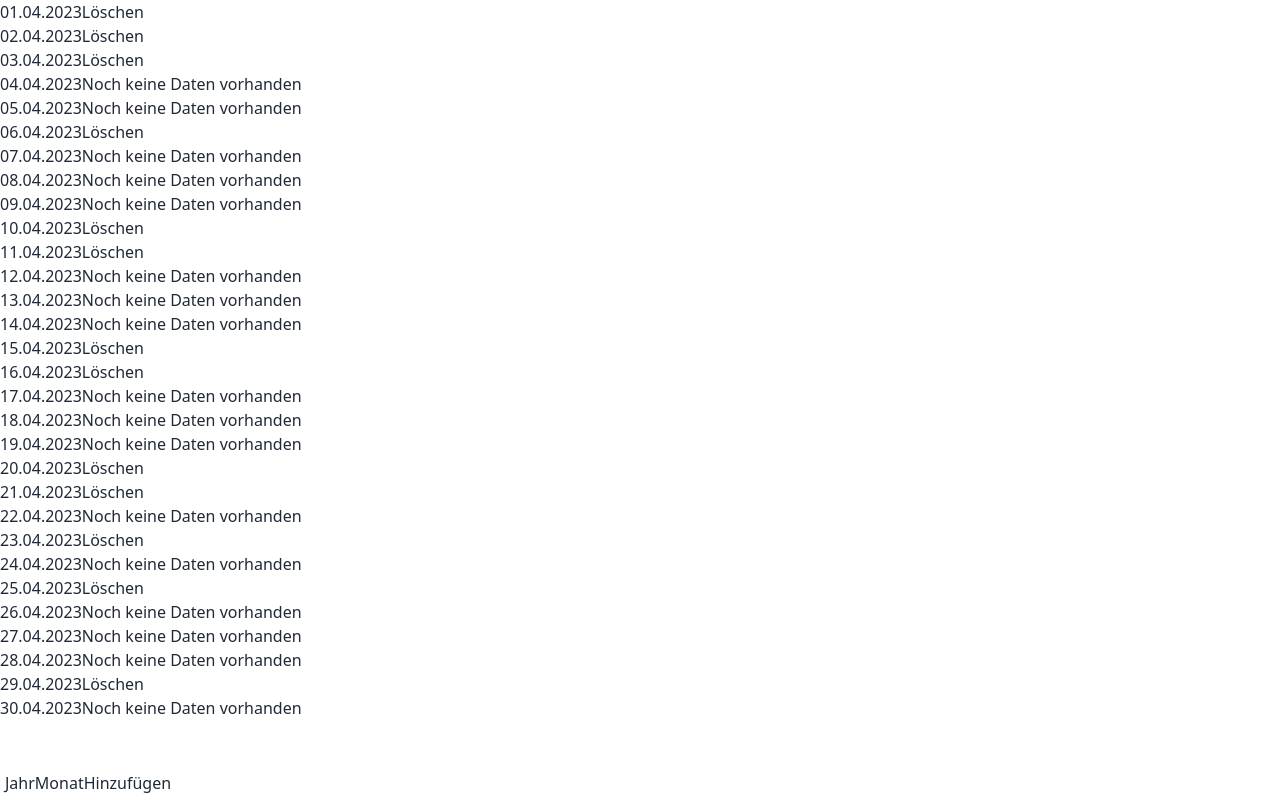
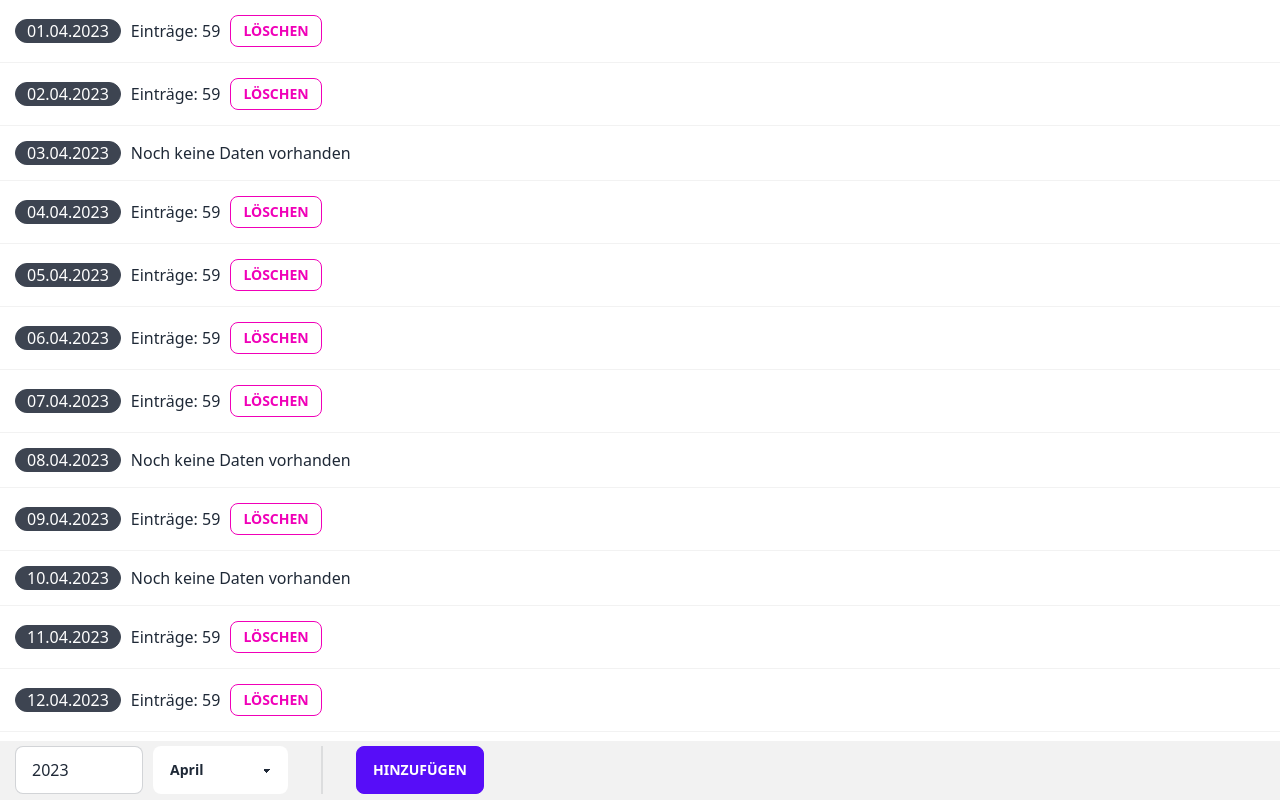
Before and after one commit to cegredev/zoom-list, a SvelteKit app: page /entry in a window 1280 px wide. Built offline with nearby package versions, Linux system fonts and the light colour scheme.

Commit message:
Setup UI

```diff
--- /dev/null
+++ b/src/lib/uiconsts.ts
@@ -0,0 +1,14 @@
+export const fullMonths = [
+	'Januar',
+	'Februar',
+	'März',
+	'April',
+	'Mai',
+	'Juni',
+	'Juli',
+	'August',
+	'September',
+	'Oktober',
+	'November',
+	'Dezember'
+];
--- a/src/routes/entry/+page.svelte
+++ b/src/routes/entry/+page.svelte
@@ -1,45 +1,74 @@
 <script lang="ts">
 	import { DateTime } from 'luxon';
-	import type { PageData } from './$types';
-
-	export let data: PageData;
+	import { fullMonths } from '$lib/uiconsts';
 
 	const DATE_DISPLAY_FORMAT = 'dd.MM.yyyy';
 
 	let date = DateTime.now();
 	$: monthStart = date.startOf('month');
 	$: totalDays = date.endOf('month').day;
+	$: year = date.year;
+	$: month = date.month;
 </script>
 
 <div class="wrapper">
+	<div class="entries">
 		{#each { length: totalDays } as _, days}
-		<div>
-			<div>{monthStart.plus({ days }).toFormat(DATE_DISPLAY_FORMAT)}</div>
+			<div class="row">
+				<div class="badge badge-lg text-primary-content">
+					{monthStart.plus({ days }).toFormat(DATE_DISPLAY_FORMAT)}
+				</div>
 				{#if Math.random() < 0.5}
 					<div>Noch keine Daten vorhanden</div>
 				{:else}
-				<button>Löschen</button>
+					<div>Einträge: 59</div>
+					<button class="btn btn-sm btn-outline btn-secondary">Löschen</button>
 				{/if}
 			</div>
 		{/each}
-	<div class="bottom-bar">
-		<div>Jahr</div>
-		<div>Monat</div>
-		<button>Hinzufügen</button>
+	</div>
+	<div class="bottom-bar row">
+		<input type="number" name="year" bind:value={year} class="input input-bordered w-32" />
+
+		<select name="month" class="select" bind:value={month}>
+			{#each fullMonths as month, i}
+				<option value={i + 1}>{month}</option>
+			{/each}
+		</select>
+
+		<div class="divider divider-horizontal" />
+
+		<button class="btn btn-primary">Hinzufügen</button>
 	</div>
 </div>
 
 <style>
-	div.wrapper > div {
+	.wrapper {
+		height: 100vh;
+		display: flex;
+		flex-direction: column;
+	}
+
+	.entries {
+		flex: auto;
+		overflow-y: auto;
+	}
+
+	.row {
 		display: flex;
 		flex-direction: row;
+		gap: 10px;
+		align-items: center;
+
+		padding: 15px;
+		border-bottom: 1px solid hsl(var(--b2));
 	}
 
 	.bottom-bar {
-		background-color: white;
-		position: fixed;
-		bottom: 0;
-		width: 100%;
+		@apply bg-base-200;
+
+		flex: 0;
 		padding: 5px;
+		padding-left: 15px;
 	}
 </style>
```
Lines whose indentation alone changed are shown as unchanged.
